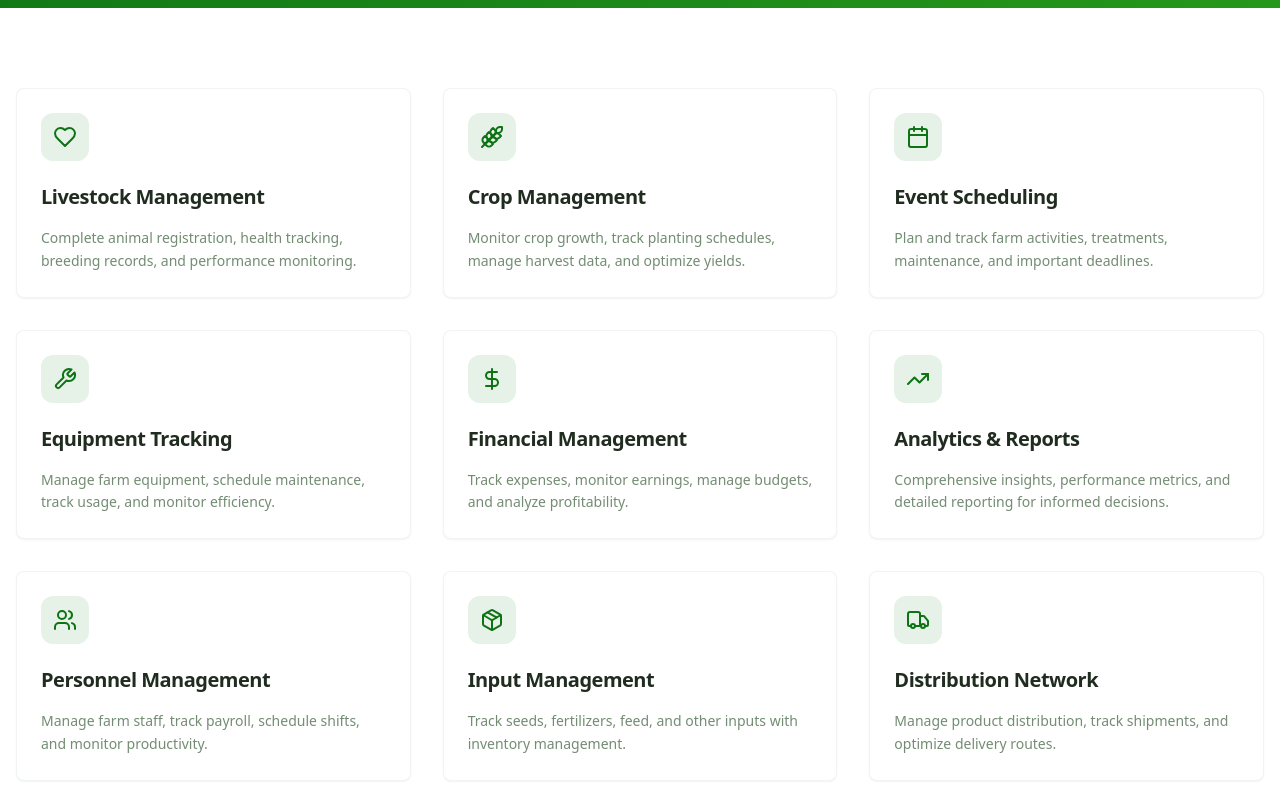
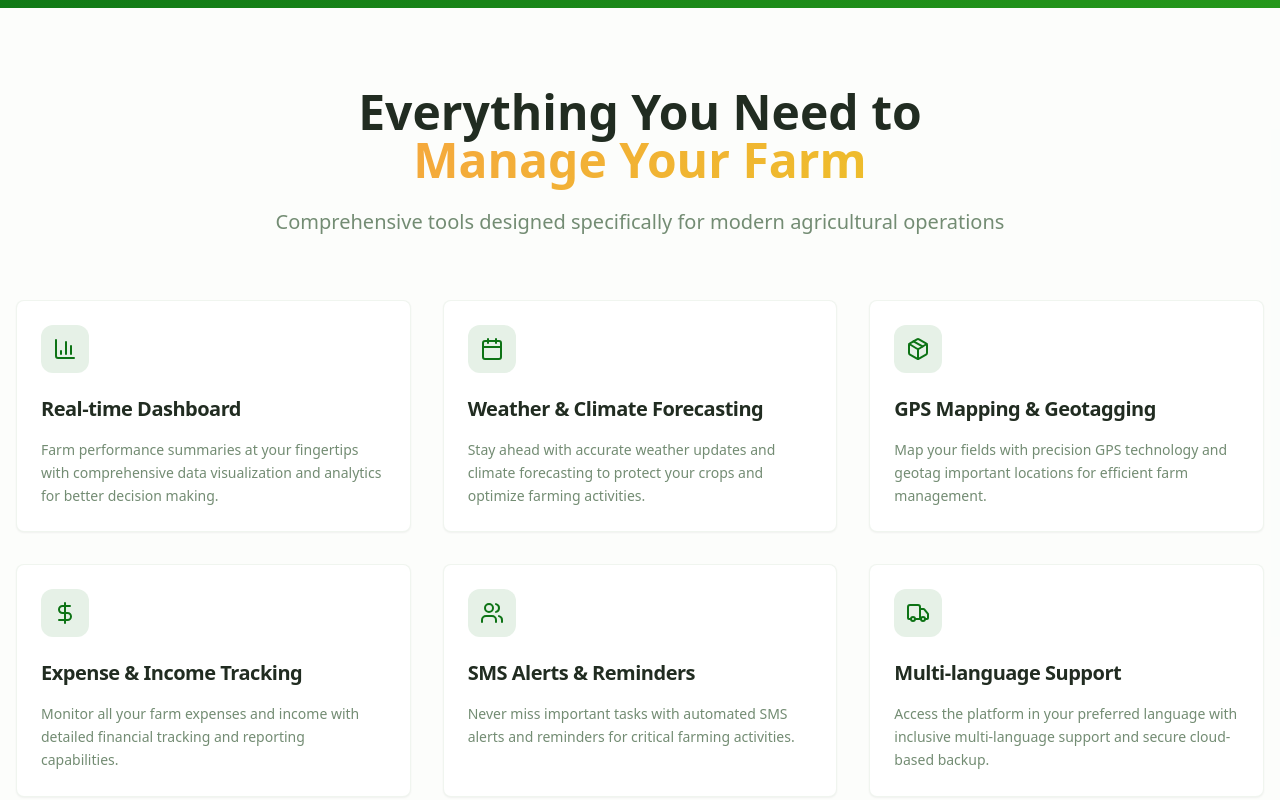
Before and after one commit to simon-thiini/shamba-grow-data, a React (Vite) app: page /features in a window 1280 px wide. Shown: the part 380-1180 px from the top of the page. Built offline with nearby package versions, Linux system fonts and the light colour scheme.

Commit message:
Move farm management section
Move the "Everything You Need to Manage Your Farm" section from the home page to the features page.

```diff
--- a/src/pages/Features.tsx
+++ b/src/pages/Features.tsx
@@ -78,7 +78,122 @@ const Features = () => {
           </div>
         </section>
 
-        {/* Features Grid */}
+        {/* Core Features */}
+        <section className="py-20 bg-muted/30">
+          <div className="container mx-auto px-4">
+            <div className="text-center max-w-3xl mx-auto mb-16">
+              <h2 className="text-4xl md:text-5xl font-bold text-foreground mb-6">
+                Everything You Need to{" "}
+                <span className="bg-accent-gradient bg-clip-text text-transparent">
+                  Manage Your Farm
+                </span>
+              </h2>
+              <p className="text-xl text-muted-foreground">
+                Comprehensive tools designed specifically for modern agricultural operations
+              </p>
+            </div>
+
+            <div className="grid grid-cols-1 md:grid-cols-2 lg:grid-cols-3 gap-8">
+              <Card className="group hover:shadow-farm transition-all duration-300 hover:-translate-y-1 border-border/50">
+                <CardHeader className="pb-4">
+                  <div className="w-12 h-12 rounded-xl bg-primary/10 flex items-center justify-center mb-4 group-hover:bg-primary/20 transition-colors">
+                    <BarChart3 className="w-6 h-6 text-primary" />
+                  </div>
+                  <CardTitle className="text-xl font-semibold text-foreground group-hover:text-primary transition-colors">
+                    Real-time Dashboard
+                  </CardTitle>
+                </CardHeader>
+                <CardContent>
+                  <CardDescription className="text-muted-foreground leading-relaxed">
+                    Farm performance summaries at your fingertips with comprehensive data visualization and analytics for better decision making.
+                  </CardDescription>
+                </CardContent>
+              </Card>
+
+              <Card className="group hover:shadow-farm transition-all duration-300 hover:-translate-y-1 border-border/50">
+                <CardHeader className="pb-4">
+                  <div className="w-12 h-12 rounded-xl bg-primary/10 flex items-center justify-center mb-4 group-hover:bg-primary/20 transition-colors">
+                    <Calendar className="w-6 h-6 text-primary" />
+                  </div>
+                  <CardTitle className="text-xl font-semibold text-foreground group-hover:text-primary transition-colors">
+                    Weather & Climate Forecasting
+                  </CardTitle>
+                </CardHeader>
+                <CardContent>
+                  <CardDescription className="text-muted-foreground leading-relaxed">
+                    Stay ahead with accurate weather updates and climate forecasting to protect your crops and optimize farming activities.
+                  </CardDescription>
+                </CardContent>
+              </Card>
+
+              <Card className="group hover:shadow-farm transition-all duration-300 hover:-translate-y-1 border-border/50">
+                <CardHeader className="pb-4">
+                  <div className="w-12 h-12 rounded-xl bg-primary/10 flex items-center justify-center mb-4 group-hover:bg-primary/20 transition-colors">
+                    <Package className="w-6 h-6 text-primary" />
+                  </div>
+                  <CardTitle className="text-xl font-semibold text-foreground group-hover:text-primary transition-colors">
+                    GPS Mapping & Geotagging
+                  </CardTitle>
+                </CardHeader>
+                <CardContent>
+                  <CardDescription className="text-muted-foreground leading-relaxed">
+                    Map your fields with precision GPS technology and geotag important locations for efficient farm management.
+                  </CardDescription>
+                </CardContent>
+              </Card>
+
+              <Card className="group hover:shadow-farm transition-all duration-300 hover:-translate-y-1 border-border/50">
+                <CardHeader className="pb-4">
+                  <div className="w-12 h-12 rounded-xl bg-primary/10 flex items-center justify-center mb-4 group-hover:bg-primary/20 transition-colors">
+                    <DollarSign className="w-6 h-6 text-primary" />
+                  </div>
+                  <CardTitle className="text-xl font-semibold text-foreground group-hover:text-primary transition-colors">
+                    Expense & Income Tracking
+                  </CardTitle>
+                </CardHeader>
+                <CardContent>
+                  <CardDescription className="text-muted-foreground leading-relaxed">
+                    Monitor all your farm expenses and income with detailed financial tracking and reporting capabilities.
+                  </CardDescription>
+                </CardContent>
+              </Card>
+
+              <Card className="group hover:shadow-farm transition-all duration-300 hover:-translate-y-1 border-border/50">
+                <CardHeader className="pb-4">
+                  <div className="w-12 h-12 rounded-xl bg-primary/10 flex items-center justify-center mb-4 group-hover:bg-primary/20 transition-colors">
+                    <Users className="w-6 h-6 text-primary" />
+                  </div>
+                  <CardTitle className="text-xl font-semibold text-foreground group-hover:text-primary transition-colors">
+                    SMS Alerts & Reminders
+                  </CardTitle>
+                </CardHeader>
+                <CardContent>
+                  <CardDescription className="text-muted-foreground leading-relaxed">
+                    Never miss important tasks with automated SMS alerts and reminders for critical farming activities.
+                  </CardDescription>
+                </CardContent>
+              </Card>
+
+              <Card className="group hover:shadow-farm transition-all duration-300 hover:-translate-y-1 border-border/50">
+                <CardHeader className="pb-4">
+                  <div className="w-12 h-12 rounded-xl bg-primary/10 flex items-center justify-center mb-4 group-hover:bg-primary/20 transition-colors">
+                    <Truck className="w-6 h-6 text-primary" />
+                  </div>
+                  <CardTitle className="text-xl font-semibold text-foreground group-hover:text-primary transition-colors">
+                    Multi-language Support
+                  </CardTitle>
+                </CardHeader>
+                <CardContent>
+                  <CardDescription className="text-muted-foreground leading-relaxed">
+                    Access the platform in your preferred language with inclusive multi-language support and secure cloud-based backup.
+                  </CardDescription>
+                </CardContent>
+              </Card>
+            </div>
+          </div>
+        </section>
+
+        {/* Complete Management Features */}
         <section className="py-20">
           <div className="container mx-auto px-4">
             <div className="grid grid-cols-1 md:grid-cols-2 lg:grid-cols-3 gap-8">
--- a/src/pages/Index.tsx
+++ b/src/pages/Index.tsx
@@ -1,6 +1,5 @@
 import FarmHeader from "@/components/FarmHeader";
 import FarmHero from "@/components/FarmHero";
-import FarmFeatures from "@/components/FarmFeatures";
 import FarmStats from "@/components/FarmStats";
 import FarmCTA from "@/components/FarmCTA";
 
@@ -10,7 +9,6 @@ const Index = () => {
       <FarmHeader />
       <main>
         <FarmHero />
-        <FarmFeatures />
         <FarmStats />
         <FarmCTA />
       </main>
```
